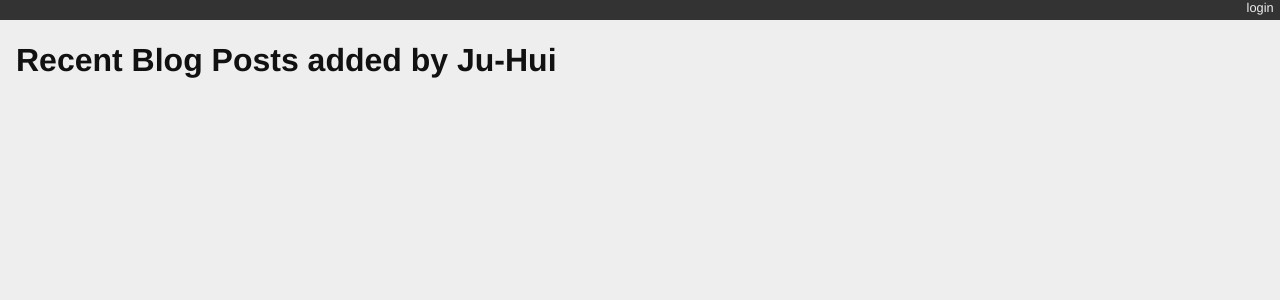
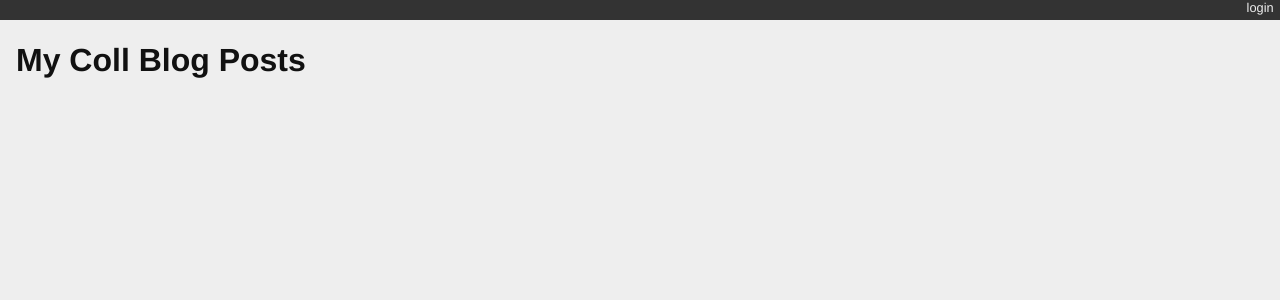
Before and after one commit to JuHuiChen/django_project, a Django app: page / in a window 1280 px wide. Shown: the top 300 px of the page. Run offline with Django 4.2, Linux system fonts and the light colour scheme; data that the repository does not hold is empty; parts of the project's set-up code (start-up, migrations or seed data) failed here and were passed over.

Commit message:
Changed the title

```diff
--- a/blogging/templates/blogging/list.html
+++ b/blogging/templates/blogging/list.html
@@ -1,7 +1,7 @@
 {% extends "base.html" %}
 
 {% block content %}
-    <h1>Recent Blog Posts added by Ju-Hui</h1>
+    <h1>My Coll Blog Posts</h1>
     {% comment %} Here is where the query happend {% endcomment %}
     {% for post in posts %}
     <div class="post">
```
